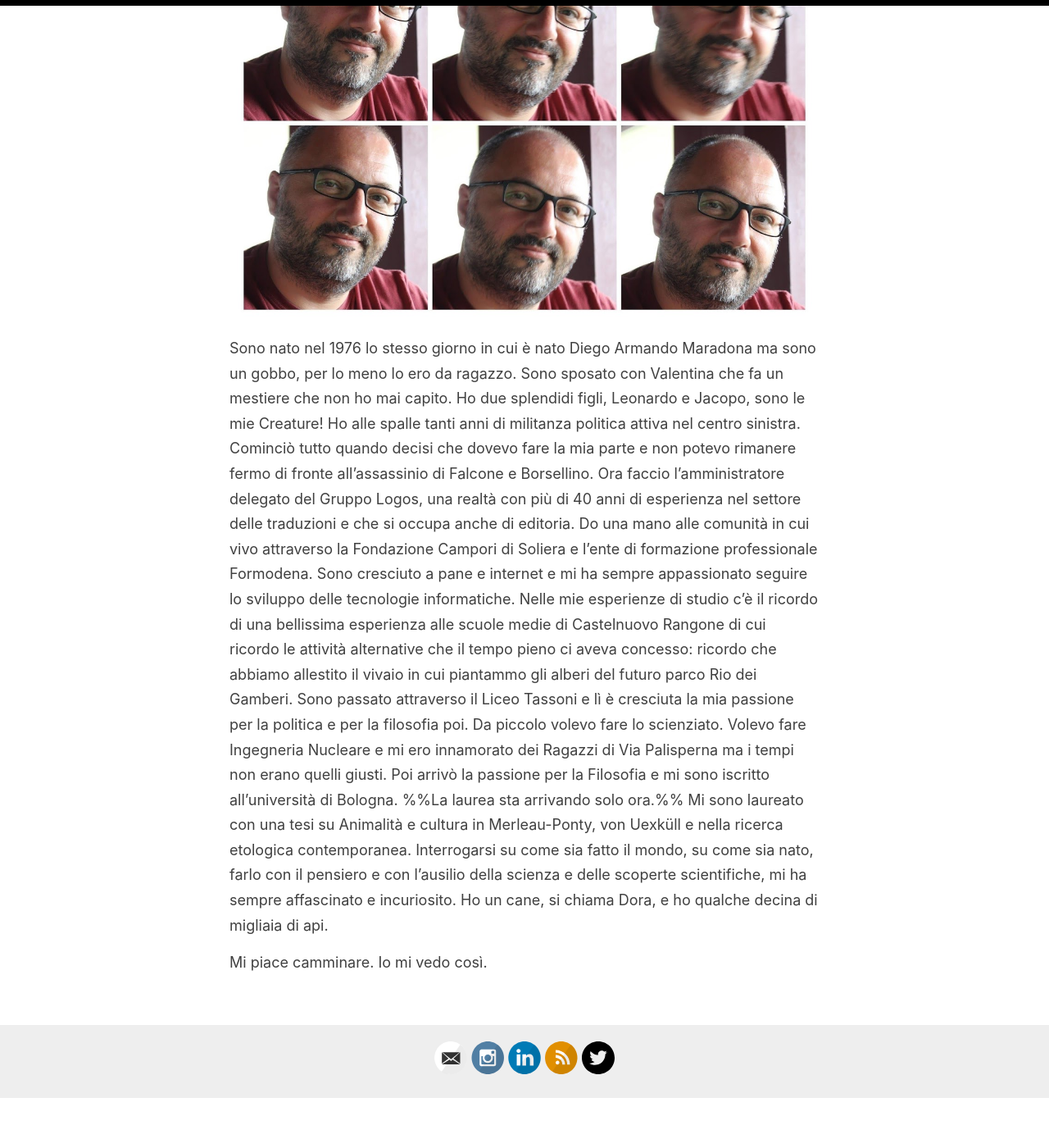
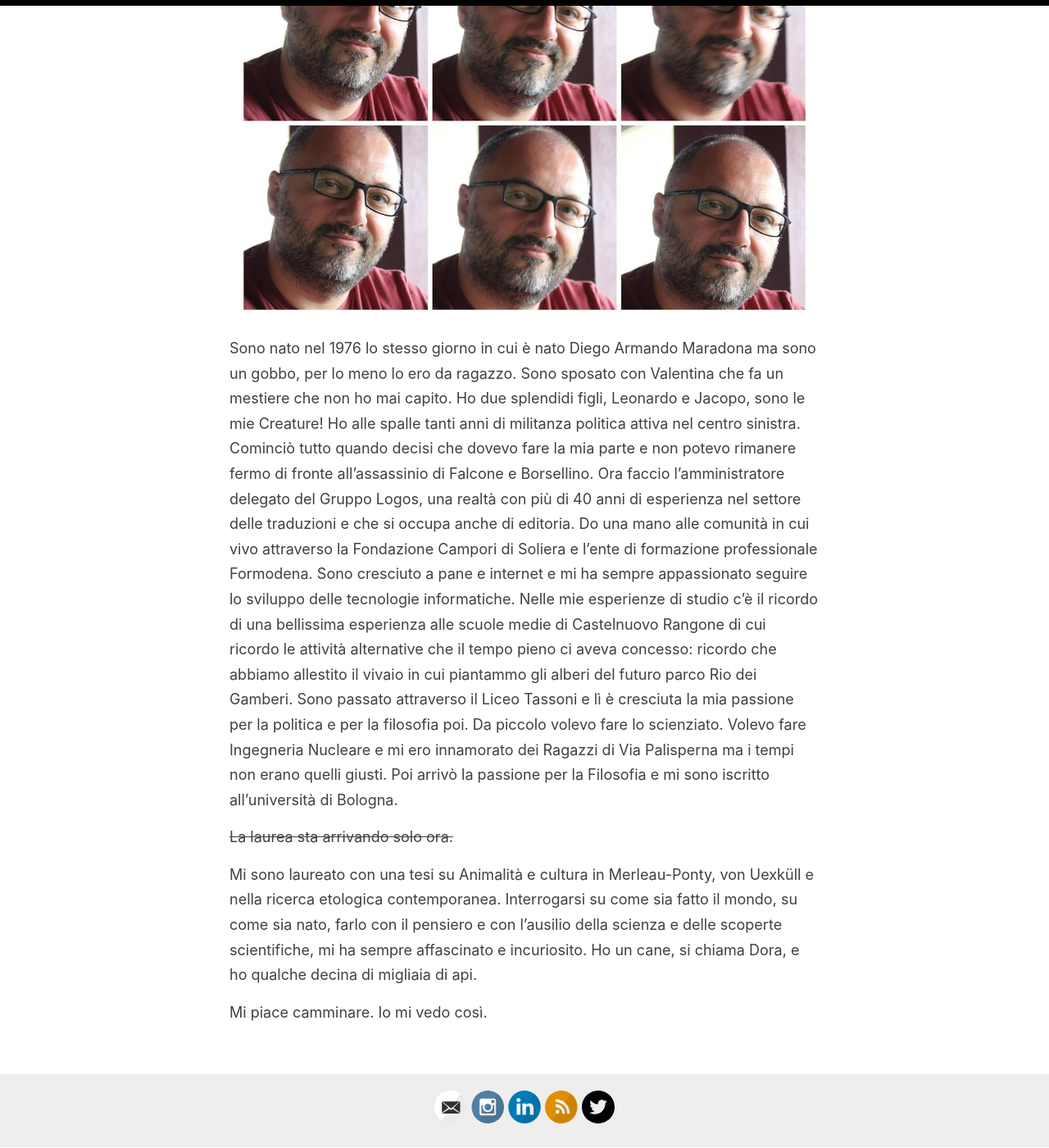
Before and after one commit to francescoori/francescoori.github.io, a Jekyll site: the page built from _pages/about.md, in a window 1280 px wide and 1400 px high, scrolled down 517 px. Shown: the whole window at 82% size. Built offline with Jekyll 4.4.1, drawn with Linux system fonts in a browser that asks for light colours; before the commit the page ends 1856 px from its top, so only the background shows below that.

```diff
--- a/_pages/about.md
+++ b/_pages/about.md
@@ -16,7 +16,7 @@ Sono cresciuto a pane e internet e mi ha sempre appassionato seguire lo sviluppo
 Nelle mie esperienze di studio c'è il ricordo di una bellissima esperienza alle scuole medie di Castelnuovo Rangone di cui ricordo le attività alternative che il tempo pieno ci aveva concesso: ricordo che abbiamo allestito il vivaio in cui piantammo gli alberi del futuro parco Rio dei Gamberi.  Sono passato attraverso il Liceo Tassoni e lì è cresciuta la mia passione per la politica e per la filosofia poi.
 Da piccolo volevo fare lo scienziato. Volevo fare Ingegneria Nucleare e mi ero innamorato dei Ragazzi di Via Palisperna ma i tempi non erano quelli giusti.
 Poi arrivò la passione per la Filosofia e mi sono iscritto all'università di Bologna.
-%%La laurea sta arrivando solo ora.%%  Mi sono laureato con una tesi su Animalità e cultura in Merleau-Ponty, von Uexküll e nella ricerca
+<s>La laurea sta arrivando solo ora.</s>  Mi sono laureato con una tesi su Animalità e cultura in Merleau-Ponty, von Uexküll e nella ricerca
 etologica contemporanea.
 Interrogarsi su come sia fatto il mondo, su come sia nato, farlo con il pensiero e con l'ausilio della scienza e delle scoperte scientifiche, mi ha sempre affascinato e incuriosito.
 Ho un cane, si chiama Dora, e ho qualche decina di migliaia di api.
```
